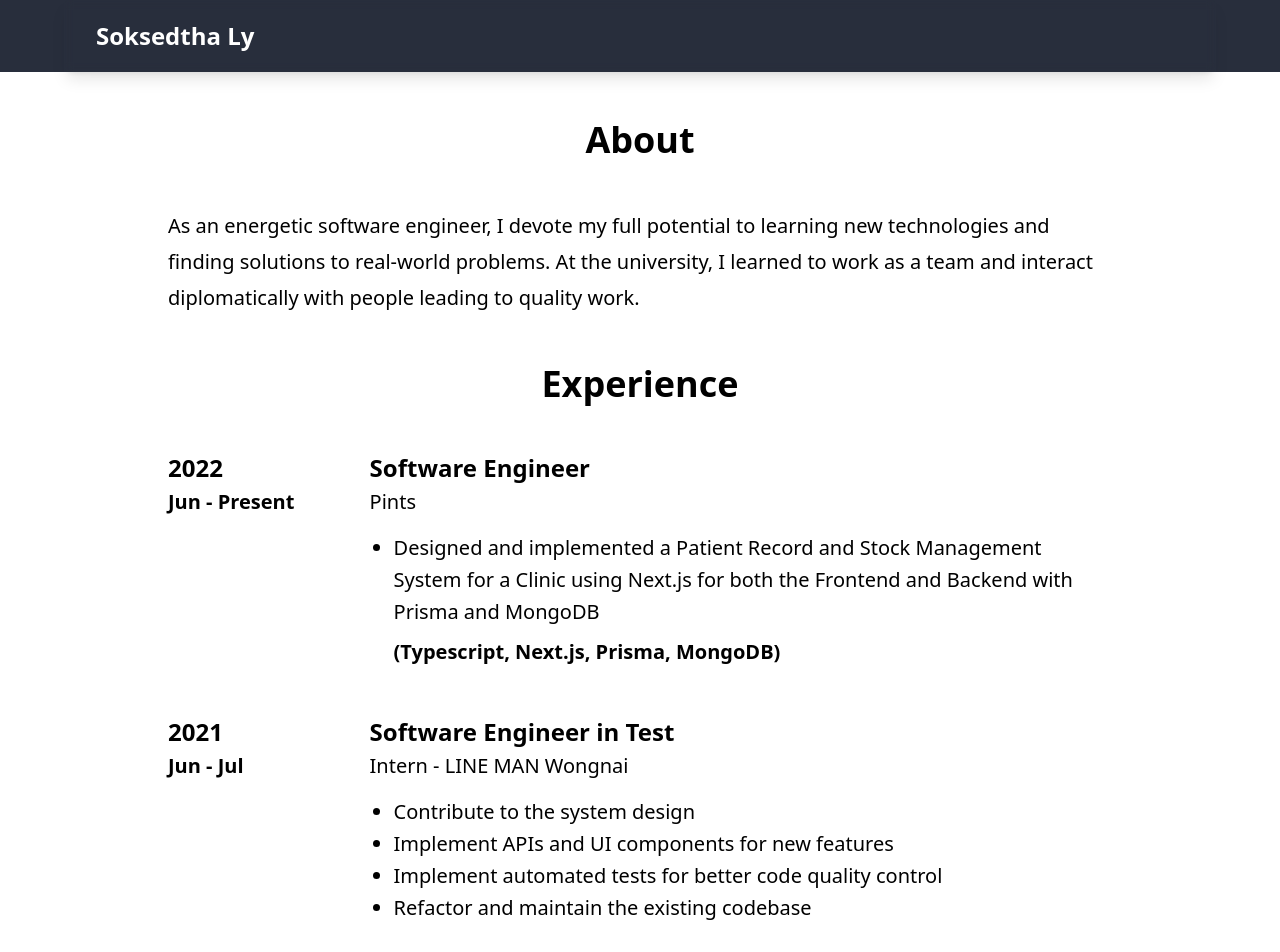
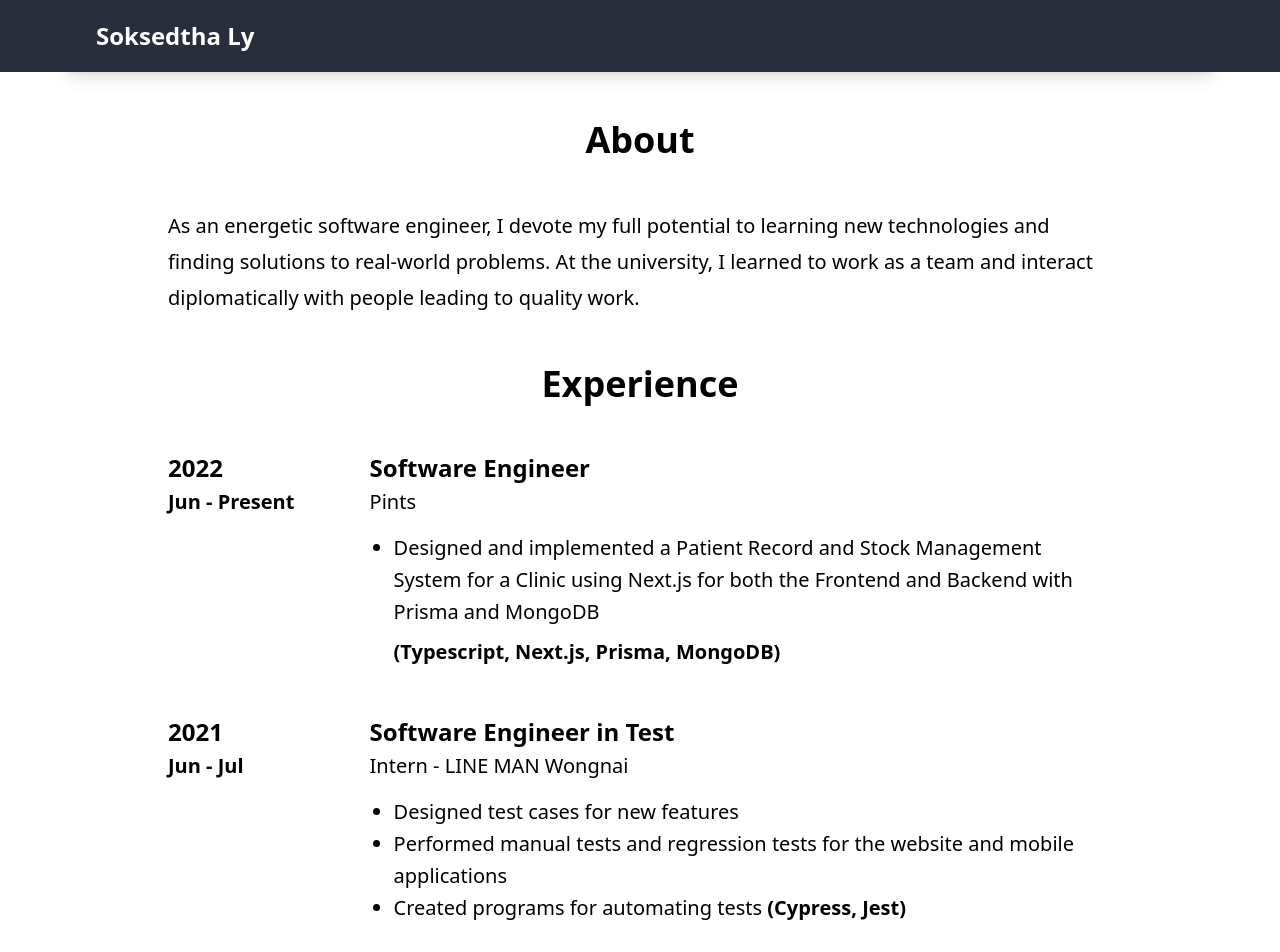
Before and after one commit to gtmetric/soksedthaly, a Next.js app: page /about in a window 1280 px wide. Shown: the top 952 px of the page. Built offline with nearby package versions, Linux system fonts and the light colour scheme.

Commit message:
Revert "Update work experience"
This reverts commit 9e45add74d662e8398091c765246e0d994db2021.

```diff
--- a/pages/about.tsx
+++ b/pages/about.tsx
@@ -46,16 +46,19 @@ const About: NextPage = () => {
         >
           <ul className="list-disc">
             <li>
-              <p>Contribute to the system design</p>
+              <p>Designed test cases for new features</p>
             </li>
             <li>
-              <p>Implement APIs and UI components for new features</p>
+              <p>
+                Performed manual tests and regression tests for the website and
+                mobile applications
+              </p>
             </li>
             <li>
-              <p>Implement automated tests for better code quality control</p>
-            </li>
-            <li>
-              <p>Refactor and maintain the existing codebase</p>
+              <p>
+                Created programs for automating tests{' '}
+                <span className="font-semibold">(Cypress, Jest)</span>
+              </p>
             </li>
           </ul>
         </ExperienceItem>
```
